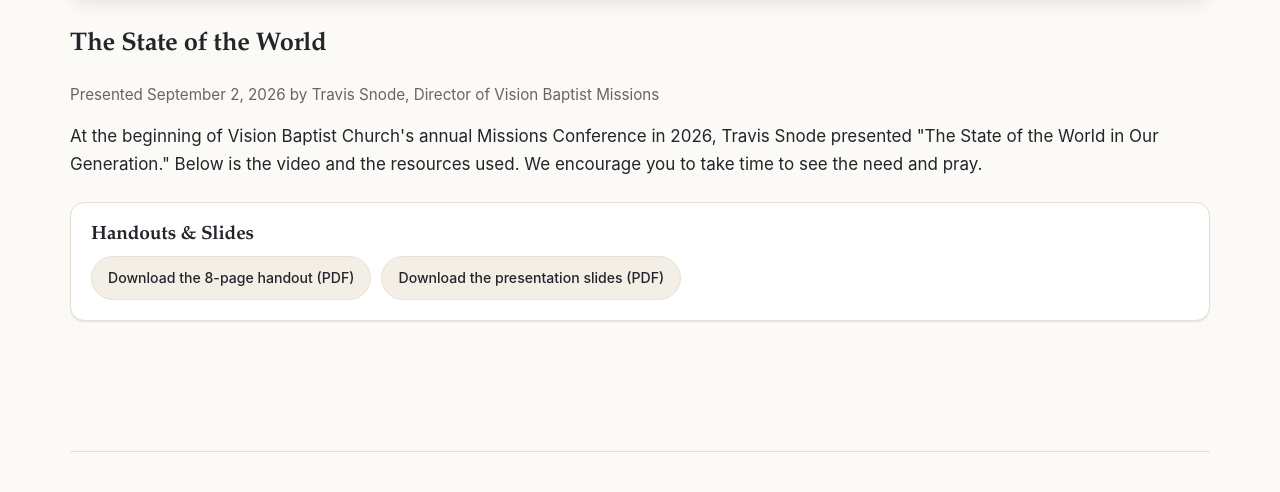
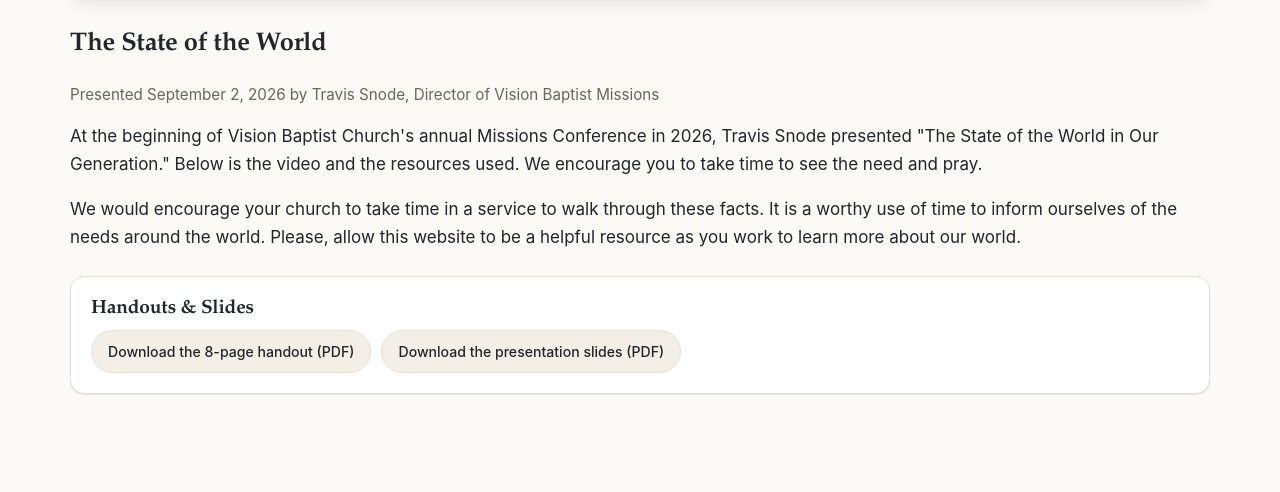
Before and after one commit to trentcornwell/TheCountryoftheWeek, a WordPress theme: template theme/country-week/templates/resources/state-of-the-world.php in a window 1280 px wide. Shown: the part 804-1296 px from the top of the page. Run offline with PHP 8.4 and a stand-in for WordPress, Linux system fonts and the light colour scheme; the site name, menu and one post (Sample post) are stand-ins, and other content is empty.

Commit message:
chore(resources): add church-encouragement paragraph to description (#14)
By explicit request. Encourages churches to walk through these facts
together in a service, framed as a worthy use of time. Holding off on
the Robert Speer quote the site owner also asked for — couldn't verify
its exact wording against Speer's two major published works (Prayer
and Missions, 1899; Missionary Principles and Practice) or several
missions-quote compilation sites, so not attributing unverified words
to a real historical figure until the source is confirmed.

Co-authored-by: Claude Sonnet 5 <noreply@anthropic.com>

```diff
--- a/theme/country-week/templates/resources/state-of-the-world.php
+++ b/theme/country-week/templates/resources/state-of-the-world.php
@@ -42,6 +42,14 @@ get_header();
                 );
                 ?>
             </p>
+            <p class="resource-page__description">
+                <?php
+                esc_html_e(
+                    'We would encourage your church to take time in a service to walk through these facts. It is a worthy use of time to inform ourselves of the needs around the world. Please, allow this website to be a helpful resource as you work to learn more about our world.',
+                    'country-week'
+                );
+                ?>
+            </p>
         </header>
 
         <section class="resource-page__downloads" aria-labelledby="resource-downloads-heading">
```
